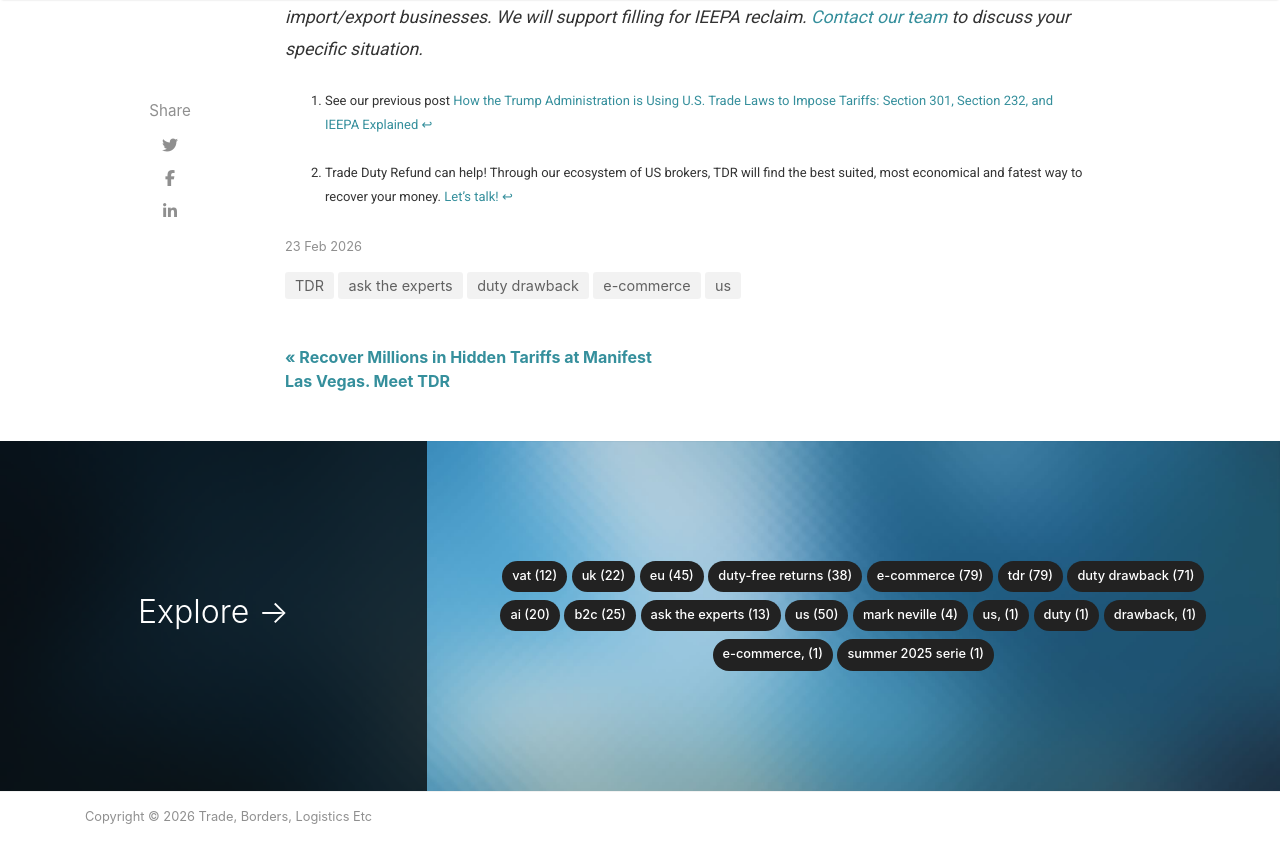
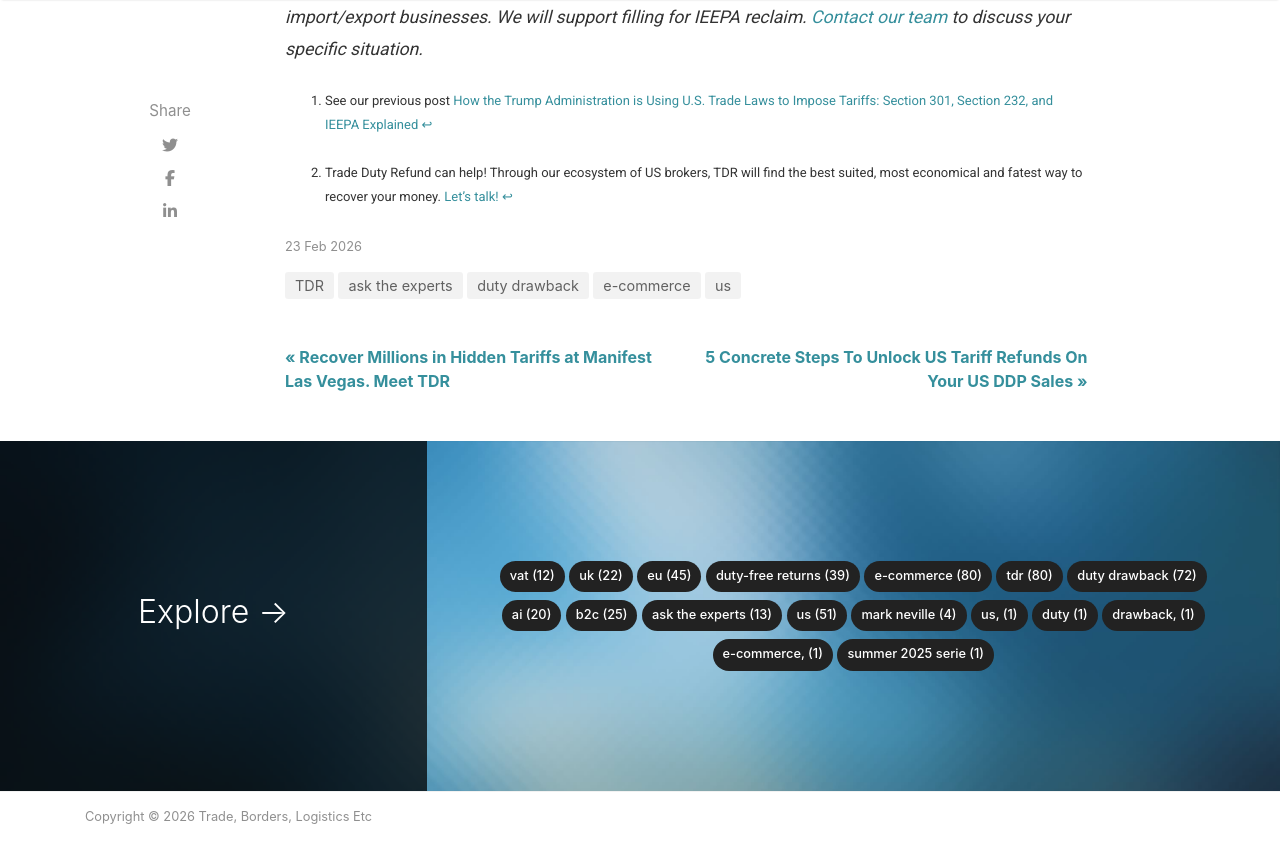
Before and after one commit to madeInLagny/TDR-EN-BLOG, a Jekyll site: the page built from _posts/2026-02-23-how-scotus-just-blew-up-ieepa-tariffs--and-what-cfos-must-consider-to-get-their-money-back.md, in a window 1280 px wide and 900 px high, scrolled down 6607 px. Shown: the top 863 px of the window. Built offline with Jekyll 4.4.1, drawn with Linux system fonts in a browser that asks for light colours; nearby versions of some CDN libraries; some web fonts are replaced; comment, search, counter and statistics services are not loaded; some of the changed lines change nothing that is shown.

Commit message:
new post

```diff
--- a/_posts/2026-02-23-how-scotus-just-blew-up-ieepa-tariffs--and-what-cfos-must-consider-to-get-their-money-back.md
+++ b/_posts/2026-02-23-how-scotus-just-blew-up-ieepa-tariffs--and-what-cfos-must-consider-to-get-their-money-back.md
@@ -73,7 +73,7 @@
 
 
 ---
-_[Trade Duty Refund](https://tradedutyrefund.com?utm_source=Blog&utm_medium=SCOTUSIEEPADECISION&utm_campaign=20260223) specializes in customs duty reclamation for international e-commerce and import/export businesses. We will support filling for IEEPA reclaim. [Contact our team](https://tradedutyrefund.com/contact-us?utm_source=Blog&utm_medium=manifest2026Vegas&utm_campaign=20260127) to discuss your specific situation._
+_[Trade Duty Refund](https://tradedutyrefund.com?utm_source=Blog&utm_medium=SCOTUSIEEPADECISION&utm_campaign=20260223) specializes in customs duty reclamation for international e-commerce and import/export businesses. We will support filling for IEEPA reclaim. [Contact our team](https://tradedutyrefund.com/contact-us?utm_medium=SCOTUSIEEPADECISION&utm_campaign=20260223) to discuss your specific situation._
 
 
 [^1]: See our previous post [How the Trump Administration is Using U.S. Trade Laws to Impose Tariffs: Section 301, Section 232, and IEEPA Explained](https://blog.tradedutyrefund.com/how-trump-admin-uses-section-301-232-ieepa-tariffs-import-export/?utm_source=Blog&utm_medium=Post&utm_campaign=20250730)
--- /dev/null
+++ b/_posts/2026-02-24-5-concrete-steps-to-unlock-us-tariff-refunds-on-your-us-ddp-sales.md
@@ -0,0 +1,47 @@
+---
+layout: post_no_image
+title: 5 Concrete Steps To Unlock US Tariff Refunds On Your US DDP Sales
+description: Learn five concrete steps DDP e-commerce sellers can take to identify the importer of record, secure refund rights, size their ES003 duty recovery, protect customer experience, and prepare documentation for US customs duty refunds.
+categories: [TDR, us, duty drawback, e-commerce, duty-free returns]
+image: assets/images/20260225-1.webp
+comments: false
+author: TDR
+---
+
+> If your brand sells DDP into the US, the recent US Supreme Court decision will probably let you claim six or seven figures of customs duties. But although the refund process has not been disclosed, it will likely not be automatic. Here are 5 actionnable recommendations for non-US DDP sellers.
+
+## 1. Know exactly who your IOR is and who paid CBP for duties.
+
+The first non‑negotiable step is identifying who appears as the IOR on your U.S. entries (aka form 7501) and who actually funded the duties: your business, the carrier, or the end consumer.
+
+In many DDP arrangements, the IOR is either the express carrier or the consignee. It is rarely the foreign retailer unless you’ve intentionally registered as a Foreign Importer of Record.
+
+Because the Court of International Trade has not yet established a formal procedure for IEEPA‑related duty refunds, it remains unclear whether eligibility will rest with the IOR or the party that paid CBP. Either way, understanding each entity’s role in your customs process is essential preparation for what’s ahead.
+
+## 2. Review commercial contracts for refund rights
+
+Once you know who the IOR and payor is, the next step is to review the terms you agreed with the broker (or the carrier in case of integrated services) to confirm whether duty refunds are explicitly in scope. POAs authorise brokers to make entries, handle classification and manage post‑entry corrections, but they remain silent on who owns any recovered duties and how they must be passed back to the underlying customer. If your contracts do not clearly state that any refunds, credits or recoveries, including from duty drawback or tariff‑specific refund programs, belong to your brand, your partner is not legally obliged to transfer the money and the discussion becomes one of commercial leverage rather than clear entitlement.
+
+For finance and legal teams, this is the moment to introduce precise refund language in new and renewal contracts, including: (a) a duty refund assignment clause, (b) a commitment to support drawback or refund claims with data and documentation, and (c) a service‑level framework around timing and audit access. In parallel, you should revisit older agreements and identify where renegotiation is needed, particularly on high‑volume lanes such as EU‑to‑US apparel flows that are heavily impacted by section 301 duties. A short internal playbook that your procurement and logistics teams can use during RFPs, summarising “non‑negotiable” refund wording, is often enough to bake this protection into your operating model going forward.
+
+## 3. Estimate your real refund opportunity with ACE ES003 report.
+
+No CFO will dedicate resources to a refund process without a credible order of magnitude for potential recovery. Because the Supreme Court ruling only concerns IEEPA‑based tariffs and leaves a broad range of other US duties untouched, you need a data‑driven estimate of which part of your tariff bill is actually linked to affected 301 or IEEPA lines and which portion is standard MFN or other duty types that remain payable. A practical way to start is by pulling a section 301 report from your ACE Secure Data Portal account and isolating both the total 301 duties paid and the subset that falls under the IEEPA‑related scope.
+
+Once you have that report, overlay it with your sales and returns data for the same period to avoid double‑counting duties that are already being addressed through duty drawback on re‑exports or duty‑free returns programs. Many retailers discover that a relatively concentrated group of HTS codes and suppliers accounts for the majority of their 301 exposure, which makes it easier to run targeted pilots rather than a company‑wide rollout from day one. External partners like [Trade Duty Refund](https://tradedutyrefund.com?utm_source=Blog&utm_medium=5StepsIEEPAReclaum&utm_campaign=20260225) can accelerate this work by cleaning ACE data, identifying eligible 301 lines, excluding non‑refundable components, and delivering a quantified “size of the prize” that finance can compare against internal costs and resource constraints.
+
+## 4. Evaluate the impact on customer experience and brand equity
+
+For DDP e‑commerce sellers, duties are often presented to customers at checkout as part of a transparent landed‑cost experience, which means any post‑facto refund raises the question: do we pass this back to the shopper, or do we retain it to offset past costs? From a pure cash perspective, keeping the refund may appear attractive; from a customer‑lifetime‑value and brand‑trust angle, proactively sharing all or part of the recovered duties with customers can be far more powerful, particularly in premium segments where repeat purchase and word‑of‑mouth are crucial.
+
+Issuing partial credits, loyalty points or targeted campaigns to impacted customers can turn a complex legal outcome into a memorable service gesture.
+
+## 5. Prepare documentation before you file a single claim
+
+Even the most compelling 301 or IEEPA refund opportunity will stall without solid documentation that convinces CBP that your claim is legitimate. At a minimum, you should expect to provide: commercial invoices that clearly tie back to specific US entries, the ACE‑sourced  ES003 report that shows duties paid per HTS, and the CBP Form 7501 entry summaries for the period in scope. In practice, additional records, such as proof of payment, internal accounting entries, contracts demonstrating who bore the duty cost and relevant customer documentation where refunds are passed on—can significantly reduce queries and the risk of post‑refund audits.
+
+For brands that already run duty drawback, there is also a coordination issue: you must ensure that the same duties are not claimed twice under different mechanisms, and that any refund flows are properly reconciled in your ERP and tax reporting. Building a central “duty refund” dossier for each claim window, digitally organised by period, HTS, supplier and IOR—allows your teams and external advisors to work from a single source of truth and to respond quickly if CBP or other agencies request clarifications. Starting this documentation effort early, before formal claims are prepared, avoids last‑minute scrambles and allows you to gracefully scale from a pilot covering a handful of lanes to a global, multi‑year recovery program if the initial results justify it.
+
+---
+
+_[Trade Duty Refund](https://tradedutyrefund.com?utm_source=Blog&utm_medium=5StepsIEEPAReclaum&utm_campaign=20260225) specializes in customs duty reclamation for international e-commerce and import/export businesses. We will support quantifying your refund amount and filling for IEEPA reclaim. [Contact our team](https://tradedutyrefund.com/contact-us?utm_source=Blog&utm_medium=5StepsIEEPAReclaum&utm_campaign=20260225) to discuss your specific situation._
```
Also changed, not shown: assets/images/20260225-1.webp (added).
